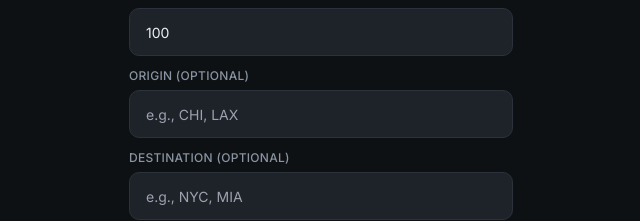
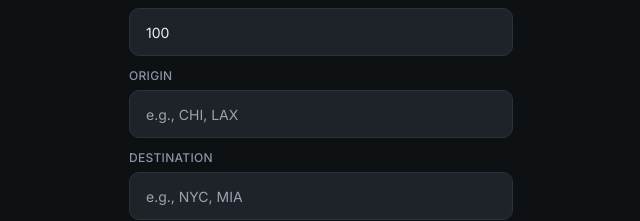
Before and after one commit to foustbrothersllc/foustbrothersllc.github.io-therailsheet, a Next.js app: page /qr-entry in a window 1280 px wide. Shown: the part 378-599 px from the top of the page, without its empty margins (319-959 px from the left). Built offline with nearby package versions, Linux system fonts and the light colour scheme; no server answers.

Commit message:
Use URL parameters for origin and destination states

```diff
--- a/app/qr-entry/qr-entry-form.tsx
+++ b/app/qr-entry/qr-entry-form.tsx
@@ -11,12 +11,14 @@ export default function QREntryFormClient() {
   const searchParams = useSearchParams();
   const trailerNumber = searchParams.get("trailer") || "";
   const loadFromUrl = searchParams.get("load") || "";
+  const originFromUrl = searchParams.get("origin") || "";
+  const destFromUrl = searchParams.get("destination") || "";
 
   const [equipment_number, setEquipment_number] = useState(trailerNumber);
   const [pickup_number, setPickup_number] = useState("");
   const [load_percentage, setLoad_percentage] = useState(loadFromUrl || "100");
-  const [origin, setOrigin] = useState("");
-  const [destination, setDestination] = useState("");
+  const [origin, setOrigin] = useState(originFromUrl);
+  const [destination, setDestination] = useState(destFromUrl);
   const [loading, setLoading] = useState(false);
   const [success, setSuccess] = useState(false);
   const [error, setError] = useState<string | null>(null);
@@ -186,7 +188,7 @@ export default function QREntryFormClient() {
 
           <div>
             <label className="block text-xs font-medium text-yard-muted mb-1.5 uppercase tracking-wide">
-              Origin (optional)
+              Origin {originFromUrl && `(provided: ${originFromUrl})`}
             </label>
             <input
               ref={originRef}
@@ -201,7 +203,7 @@ export default function QREntryFormClient() {
 
           <div>
             <label className="block text-xs font-medium text-yard-muted mb-1.5 uppercase tracking-wide">
-              Destination (optional)
+              Destination {destFromUrl && `(provided: ${destFromUrl})`}
             </label>
             <input
               ref={destRef}
```
